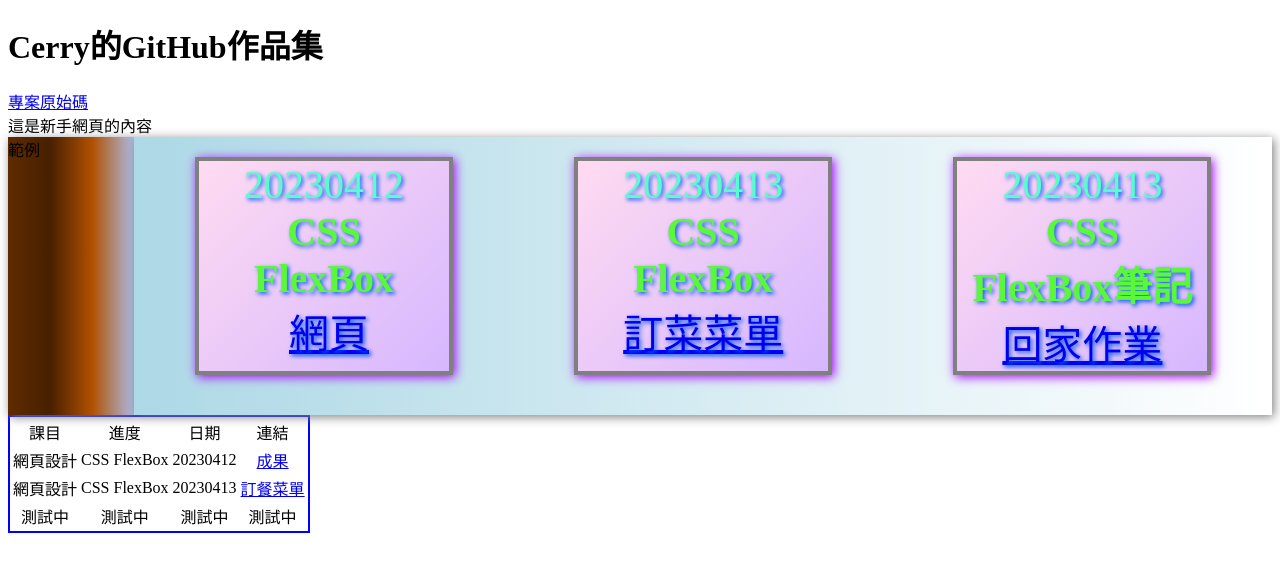
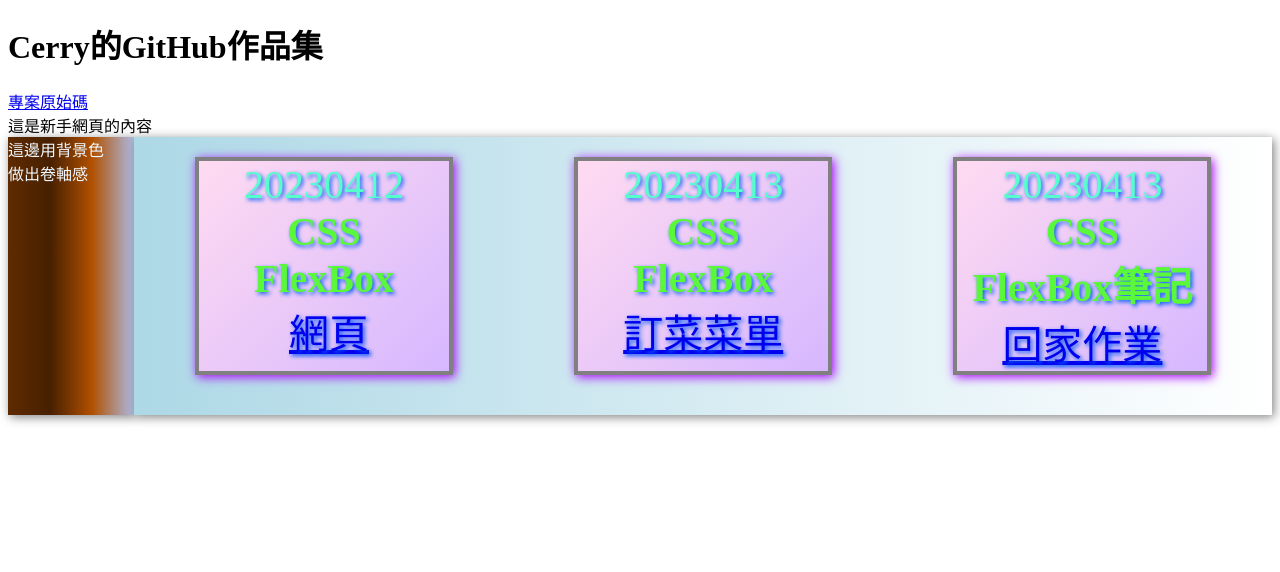
Before and after one commit to Cerry0524/cerry0524.github.io, a plain HTML site: page index.html in a window 1280 px wide. Drawn offline with Linux system fonts and the light colour scheme.

Commit message:
增加左側flexbox軸說明

```diff
--- a/index.html
+++ b/index.html
@@ -28,6 +28,7 @@
             width: 10vw;
             /* border: 4px solid gray; */
             box-shadow: 2px 2px 10px gray;
+            color: aliceblue;
         }
         .item-right {
             background: linear-gradient(90deg,lightblue,white);
@@ -60,7 +61,8 @@
     <div>這是新手網頁的內容</div>
     <div class="container container-out">
         <div class="item-left">
-            範例
+            這邊用背景色<BR>
+            做出卷軸感
         </div>
         <div class="item-right">
             <div class="container container-in">
@@ -83,34 +85,6 @@
             </div>
         </div>
     </div>
-    <table>
-        <tr>
-            <td>課目</td>
-            <td>進度</td>
-            <td>日期</td>
-            <td>連結</td>
-        </tr>
-        <tr>
-            <td>網頁設計</td>
-            <td>CSS FlexBox</td>
-            <td>20230412</td>
-            <td><a href="https://cerry0524.github.io/20230412-CSS/">成果</a></td>
-        </tr>
-        <tr>
-            <td>網頁設計</td>
-            <td>CSS FlexBox</td>
-            <td>20230413</td>
-            <td>
-                <a href="https://cerry0524.github.io/20230413-CSS/20230413_04.html">訂餐菜單</a>
-            </td>
-        </tr>
-        <tr>
-            <td>測試中</td>
-            <td>測試中</td>
-            <td>測試中</td>
-            <td>測試中</td>
-        </tr>
-    </table>
 </body>
 
 </html>
```
